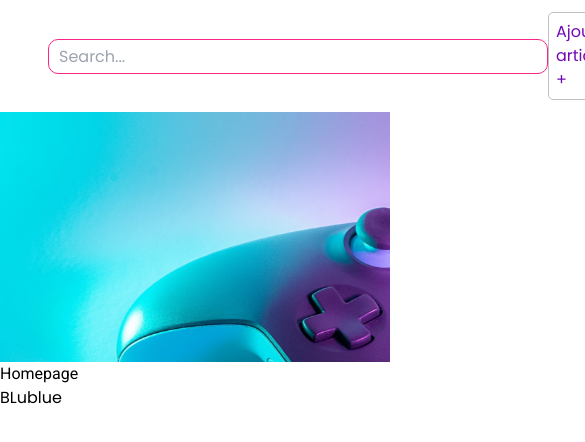
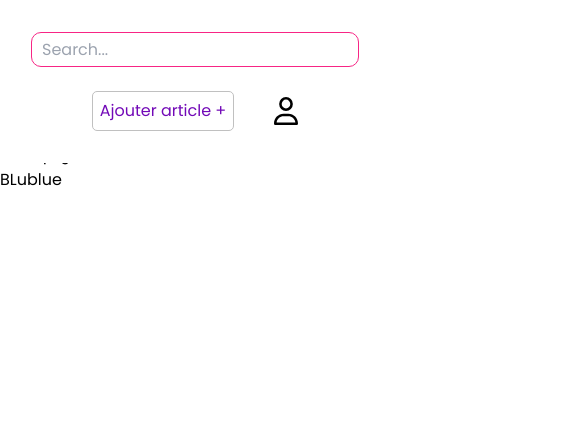
Before and after one commit to Zypheone94/Gam-In-Spot, a React (Vite) app in the folder front/: page / in a window 390 px wide. Shown: the top 442 px of the page, 585 px wide, since content can reach past the window. Built offline with nearby package versions, Linux system fonts and the light colour scheme; no server answers.

Commit message:
EVO - (Responsive) : Make Responsive
Create Responsive for Header.jsx

```diff
--- a/front/src/App.jsx
+++ b/front/src/App.jsx
@@ -41,6 +41,7 @@ function App() {
     return (
         <>
             <Header/>
+            <div className="h-36 md:h-0"></div>
             <RouterProvider router={router}/>
         </>
 
--- a/front/src/components/commons/header/Header.jsx
+++ b/front/src/components/commons/header/Header.jsx
@@ -13,14 +13,20 @@ function Header() {
 
     return (
         <>
-            <header className='flex items-center h-28 px-12'>
-                <div className="flex-1">
-                    <img src={logo} alt="Logo Gam'In-Spot" className='w-56 object-contain ' id='logo'/>
+            <header className='
+                lg:flex lg:items-center lg:h-28 lg:px-12 lg:relative lg:flex-row
+                py-8 md:bg-white md:flex md:flex-col md:justify-center md:items-center md:w-full
+                fixed top-0 bg-white flex flex-col w-full items-center'>
+                <div className="lg:flex-1 lg:pb-0 md:pb-4">
+                    <img src={logo} alt="Logo Gam'In-Spot" className='lg:w-56 md:w-44 md:object-contain md:block hidden'
+                         id='logo'/>
                 </div>
-                <div className="flex flex-1 justify-center">
+                <div className="
+                lg:flex lg:flex-1 lg:justify-center lg:pb-0
+                md:pb-4">
                     <SearchBar/>
                 </div>
-                <div className='flex flex-1 justify-center'>
+                <div className='flex mt-6 md:mt-0 lg:flex-1 lg:justify-center'>
                     <div style={{
                         border: '1px solid silver',
                         borderRadius: '5px',
@@ -30,12 +36,12 @@ function Header() {
                     </div>
                     <div className="flex items-center ml-10">
                         <img src={User} alt="Logo Gam'In-Spot" className='w-6 cursor-pointer' id='userIcon'/>
-                        <p className='text-purple font-[Poppins] ml-4 cursor-pointer'>Mon compte</p>
+                        <p className='text-purple font-[Poppins] ml-4 cursor-pointer hidden md:block'>Mon compte</p>
                     </div>
                 </div>
 
             </header>
-            <div id="mainBanner" style={{
+            <div className="lg:mt-0 md:block md:mt-32 hidden" id="mainBanner" style={{
                 background: `url(${Main})`,
                 height: '250px',
                 backgroundPosition: '50% 100%',
--- a/front/src/components/commons/searchbar/SearchBar.jsx
+++ b/front/src/components/commons/searchbar/SearchBar.jsx
@@ -7,12 +7,11 @@ function SearchBar() {
 
     return (
         <>
-            <form className='flex'>
+            <form className='flex w-9/12 md:w-4/5'>
                 <input style={{
                     border: '1px solid #F72585',
                     borderRadius: '10px',
                     height: '35px',
-                    width: '500px',
                     paddingLeft: '10px'
                 }}
                 placeholder="Search..."/>
--- a/front/src/pages/categories/CategoryList.jsx
+++ b/front/src/pages/categories/CategoryList.jsx
@@ -32,7 +32,7 @@ function CategoryList() {
     }, []);
 
     return (
-        <div>
+        <div style={{height: '100000px'}}>
             <h1>Liste des catégories</h1>
             {loading ? (
                 <p>Chargement...</p>
--- a/front/tailwind.config.js
+++ b/front/tailwind.config.js
@@ -14,7 +14,8 @@ export default {
       purple: '#7209B7',
       deepPurple: '#3A0CA3',
       lightPurple: '#4361EE',
-      pastelPurple: '#5F70BD'
+      pastelPurple: '#5F70BD',
+      white: '#ffffff'
     }
   },
   plugins: [],
```
